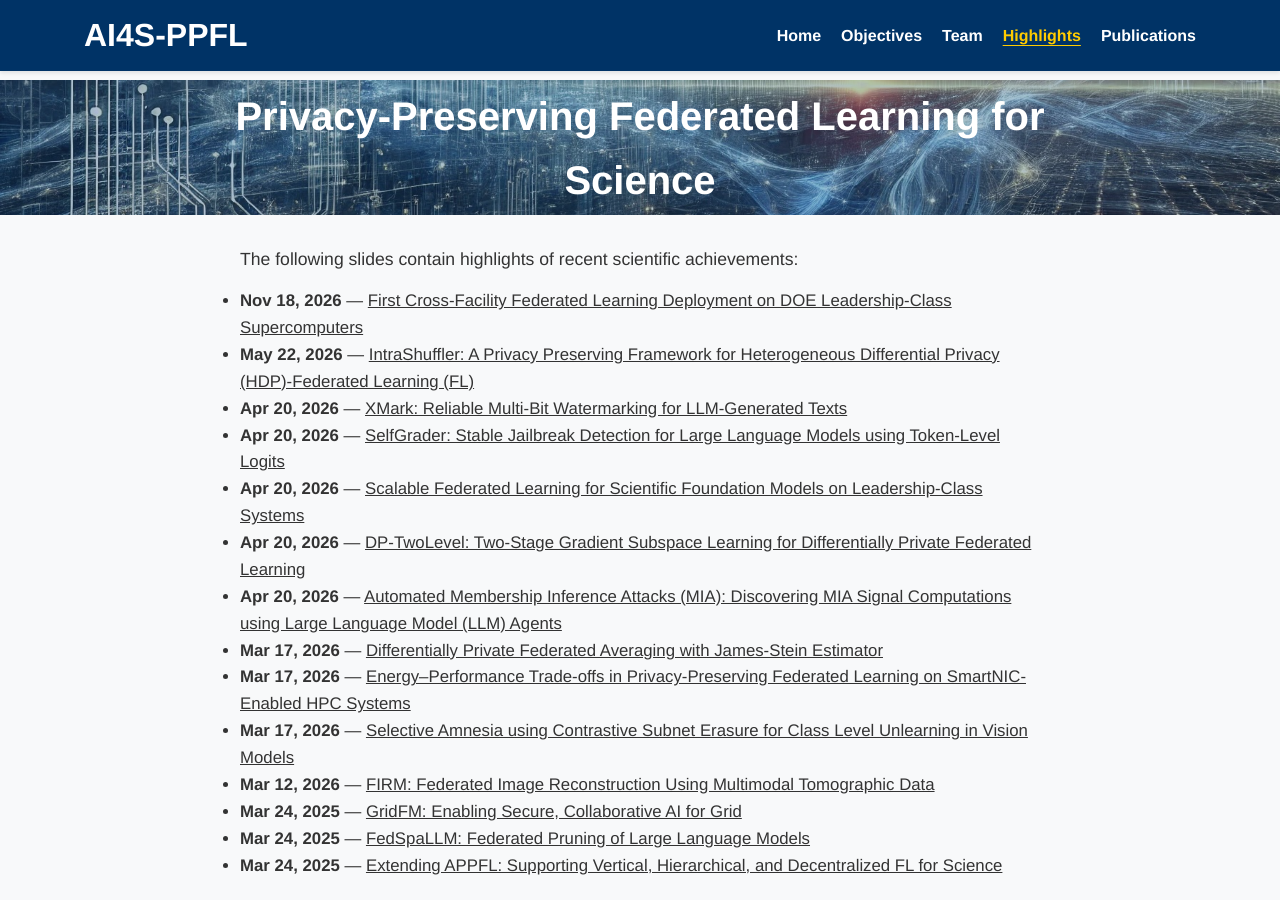
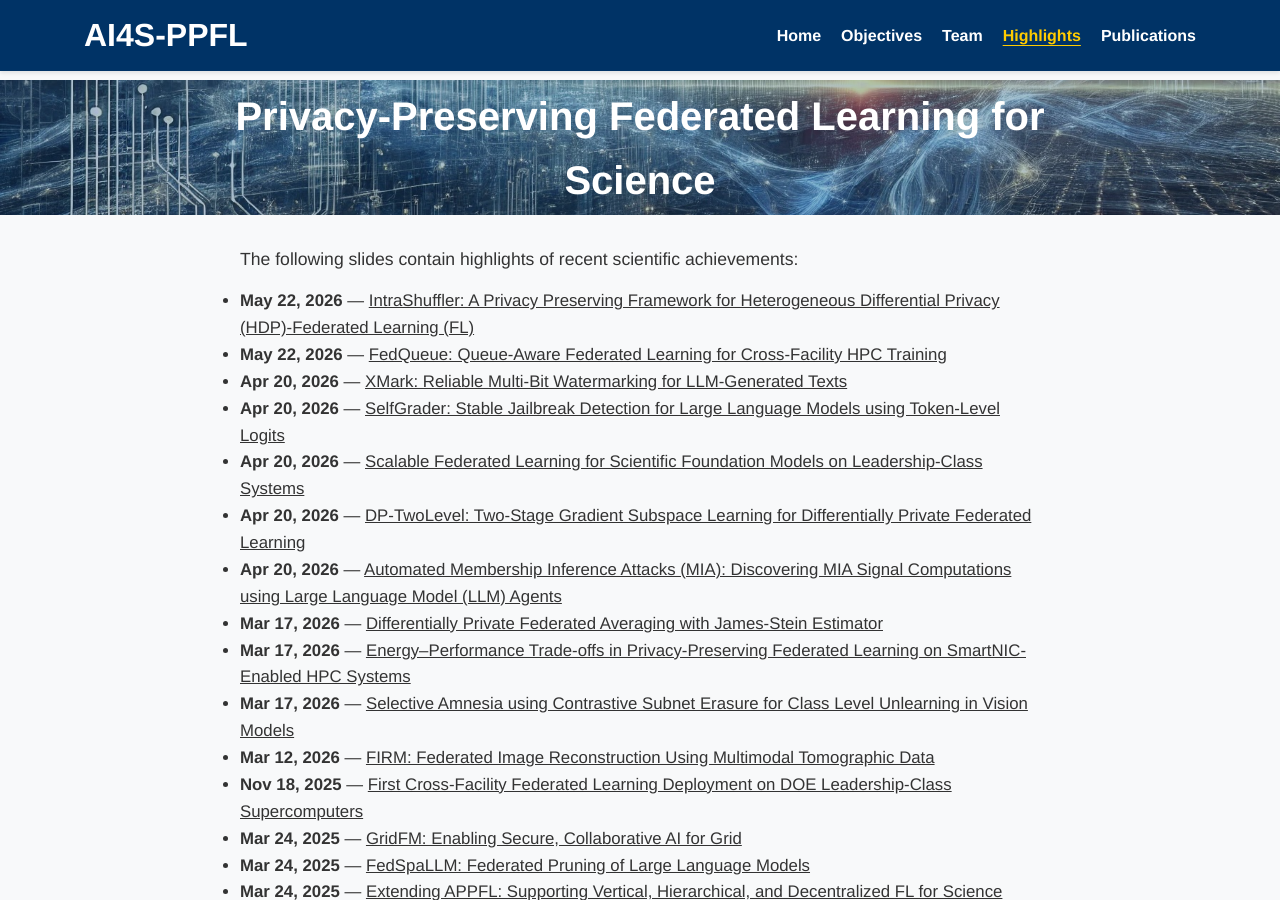
Before and after one commit to AI4S-PPFL/ai4s-ppfl.github.io, a Jekyll site: the page built from _highlights/index.md, in a window 1280 px wide and 900 px high. Built offline with Jekyll 4.4.1, drawn with Linux system fonts in a browser that asks for light colours.

Commit message:
Add FedQueue highlight; correct APPFL Deployment date to 2025-11-18
Co-Authored-By: Claude Opus 4.7 <noreply@anthropic.com>

```diff
--- a/_data/highlights.yml
+++ b/_data/highlights.yml
@@ -51,9 +51,13 @@
   title: "XMark: Reliable Multi-Bit Watermarking for LLM-Generated Texts"
 
 - date: 2026-05-22
+  file: "20260522 - FedQueue.pdf"
+  title: "FedQueue: Queue-Aware Federated Learning for Cross-Facility HPC Training"
+
+- date: 2026-05-22
   file: "20260522 - IntraShuffler.pdf"
   title: "IntraShuffler: A Privacy Preserving Framework for Heterogeneous Differential Privacy (HDP)-Federated Learning (FL)"
 
-- date: 2026-11-18
-  file: "20261118 - APPFL Deployment.pdf"
+- date: 2025-11-18
+  file: "20251118 - APPFL Deployment.pdf"
   title: "First Cross-Facility Federated Learning Deployment on DOE Leadership-Class Supercomputers"
```
Also changed, not shown: 3 other files.
